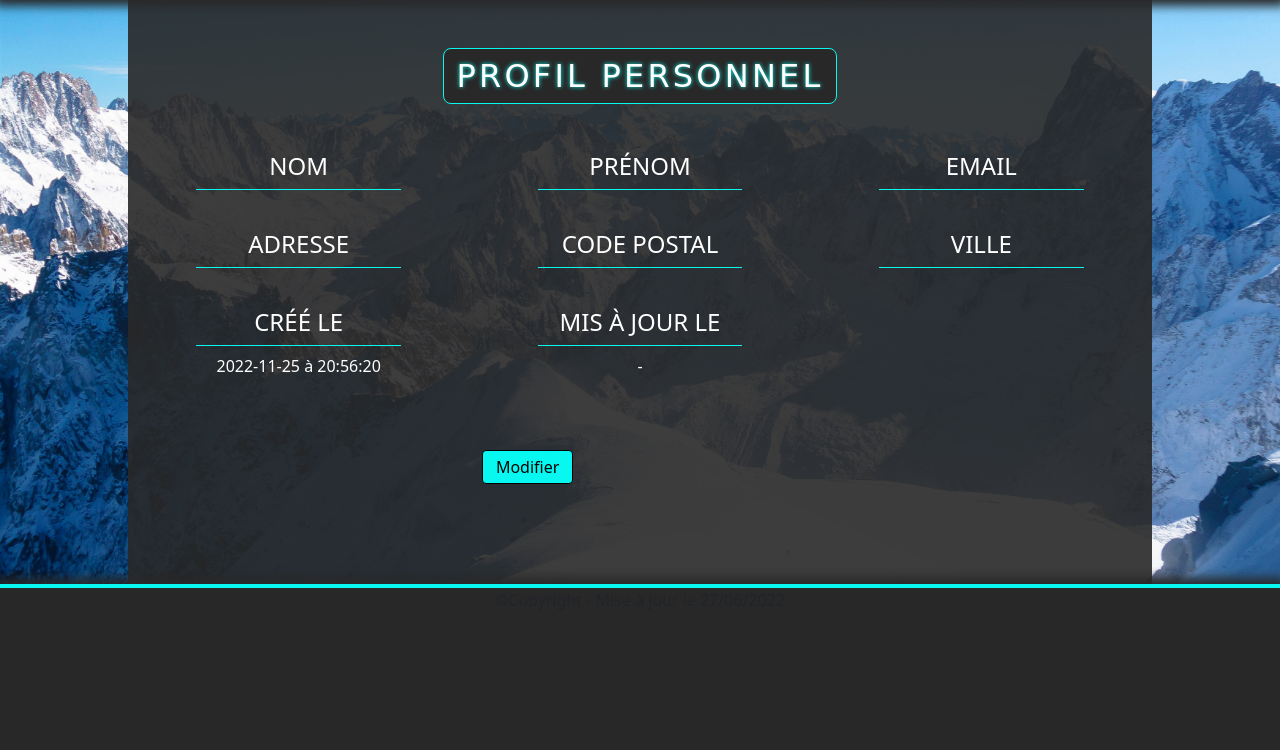
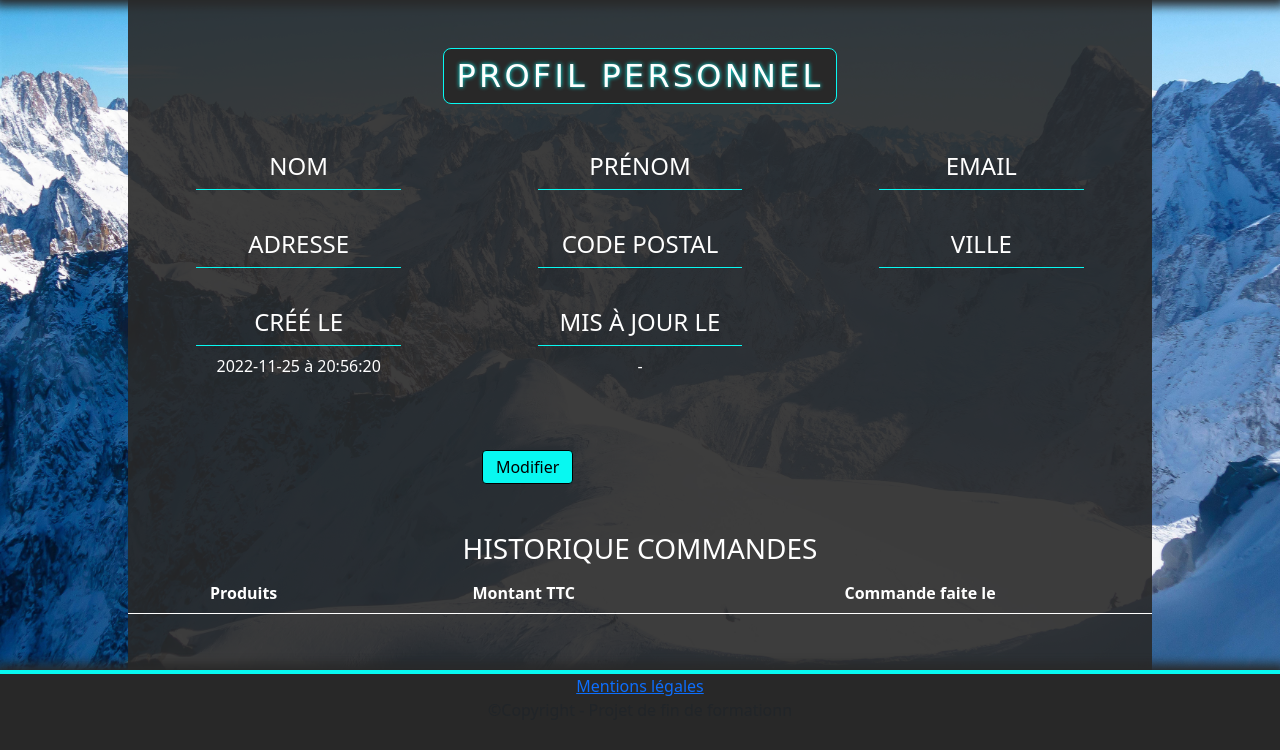
Before and after one commit to MaxAdrn/snowboards_project, a Symfony app: template templates/user/detail.html.twig in a window 1280 px wide. Shown: the part 140-890 px from the top of the page. Before the commit the page ends 728 px from the top, so only its background shows below. Run offline with Twig, Linux system fonts and the light colour scheme; the template is opened without the code that fills it, so the values that code supplies are empty; some libraries are stand-ins or nearby versions; some web fonts are replaced.

Commit message:
historique commande

```diff
--- a/src/Controller/CommandeController.php
+++ b/src/Controller/CommandeController.php
@@ -61,8 +61,6 @@ class CommandeController extends AbstractController
             }
 
 
-
-
             $commande->setMontant($total);
 
             $detailCommande = $commande->getDetailCommande();
@@ -78,10 +76,8 @@ class CommandeController extends AbstractController
             }
 
             $commande->setUser($this->getUser());
+            $commande->setCreatedAt(new DateTime());
 
-
-
-            $commande->setCreatedAt(new DateTime());
             $em = $doctrine->getManager();
             $em->persist($commande);
             $em->flush();
--- a/src/Controller/UserController.php
+++ b/src/Controller/UserController.php
@@ -2,6 +2,7 @@
 
 namespace App\Controller;
 
+use App\Entity\Commande;
 use App\Entity\User;
 use App\Form\UserType;
 use Doctrine\Persistence\ManagerRegistry;
@@ -21,9 +22,11 @@ class UserController extends AbstractController
     public function detail($id, ManagerRegistry $doctrine)
     {
         $user = $doctrine->getRepository(User::class)->find($id);
+        $commandes = $doctrine->getRepository(Commande::class)->findAll();
 
         return $this->render('user/detail.html.twig', [
             'user' => $user,
+            'commandes' => $commandes
         ]);
     }
 
--- a/templates/base.html.twig
+++ b/templates/base.html.twig
@@ -108,7 +108,8 @@
     </main>
 
     <footer>
-        <p>&copy;Copyright - Mise à jour le 27/06/2022</p>
+    <a href="{{path('mentions_legales')}}">Mentions légales</a>
+        <p>&copy;Copyright - Projet de fin de formationn</p>
     </footer>
     <script src="https://cdn.jsdelivr.net/npm/bootstrap@5.0.2/dist/js/bootstrap.bundle.min.js"
     integrity="sha384-MrcW6ZMFYlzcLA8Nl+NtUVF0sA7MsXsP1UyJoMp4YLEuNSfAP+JcXn/tWtIaxVXM"
--- a/templates/commande/index.html.twig
+++ b/templates/commande/index.html.twig
@@ -9,6 +9,7 @@
         <thead>
             <tr>
                 <th>Id</th>
+                <th>Id Client</th>
                 <th>Adresse de livraison</th>
                 <th>Adresse de facturation</th>
                 <th>Produits</th>
@@ -20,6 +21,7 @@
         {% for commande in commandes %}
             <tr>
                 <td>{{ commande.id }}</td>
+                <td><a href="{{ path('user_detail', { id: commande.user.id }) }}">{{ commande.user.id }}</td>
                 <td>{{ commande.adresseLiv }}</td>
                 <td>{{ commande.adresseFacturation }}</td>
                 <td>
--- a/templates/commande/new.html.twig
+++ b/templates/commande/new.html.twig
@@ -4,7 +4,7 @@
 
 {% block main %}
     <h1>Validation de la commande</h1>
-
+    <p>Le récapitulatif de la commande vous sera envoyé sur votre boîte mail : <strong>{{ app.user.email }}</strong> </p>
     {{ form_start(formCommande) }}
 
         {{ form_row(formCommande.nom) }}
@@ -57,5 +57,4 @@
         </form>
     </div>
 
-
 {% endblock %}
--- a/templates/user/detail.html.twig
+++ b/templates/user/detail.html.twig
@@ -55,4 +55,29 @@
         <a href="{{ path('admin_user_delete', { id: user.id }) }}" class="bouton bouton-suppr" onclick="return confirm('Souhaitez-vous vraiment supprimer cet utilisateur ?')" >Supprimer l'utilisateur</a>
     {% endif %}
     </section>
+        <h2>Historique commandes</h2>
+        <table class="table">
+            <thead>
+                <tr>
+                    <th>Produits</th>
+                    <th>Montant TTC</th>
+                    <th>Commande faite le</th>
+                </tr>
+            </thead>
+            <tbody>
+            {% for commande in commandes %}
+                {% if commande.user.id == app.user.id %}
+                    <tr>
+                        <td>
+                        {% for produits in commande.detailCommande %}
+                            {{ produits.nom }}</br>
+                        {% endfor %}
+                        </td>
+                        <td>{{ commande.montant }} €</td>
+                        <td>{{ commande.createdAt|date('Y-m-d H:i:s') }}</td>
+                    </tr>
+                {% endif %}
+            {% endfor %}
+            </tbody>
+        </table>
 {% endblock %}
```
Also changed, not shown: src/Controller/HomeController.php (+10 -6 lines), templates/footer/mention.html.twig (+21 -16 lines), templates/home/index.html.twig (+13 -0 lines), 1 other file.
